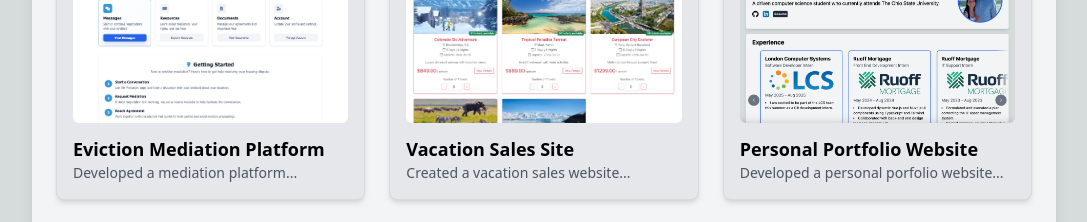
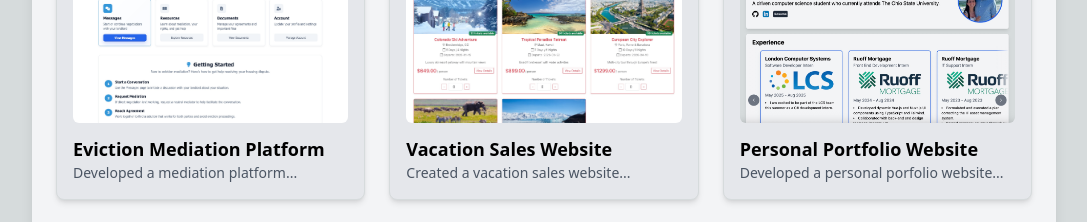
Before and after one commit to gaigemcmichael/personal-portfolio, a Next.js app: page / in a window 1280 px wide. Shown: the part 1280-1502 px from the top of the page, without its empty margins (96-1183 px from the left). Built offline with nearby package versions, Linux system fonts and the light colour scheme; no server answers.

Commit message:
wording adjustment

```diff
--- a/app/components/projects.tsx
+++ b/app/components/projects.tsx
@@ -13,9 +13,9 @@ const projects: Project[] = [
     imageAlt: "Eviction mediation platform",
   },
   {
-    name: "Vacation Sales Site",
+    name: "Vacation Sales Website",
     descriptionShort: "Created a vacation sales website...",
-    descriptionLong: "Created a vacation sales website using React, Bootstrap, Python, SQL, and AWS to sell fictitious vacation packages. Created RESTful APIs to support the application using Python, SQL, API Gateway, AWS Lambda, AWS Relational Database Service(MySQL), and AWS Simple Notification Service.",
+    descriptionLong: "Created a vacation sales website using React, Bootstrap, Python, SQL, and AWS to sell fictitious vacation packages. Hosted the frontend using AWS Amplify and created RESTful APIs to support the application using Python, SQL, API Gateway, AWS Lambda, AWS Relational Database Service(MySQL), and AWS Simple Notification Service.",
     imageUrl: "/project-experience/vacation-sales.jpg",
     imageAlt: "Vacation sales website",
   },
```
